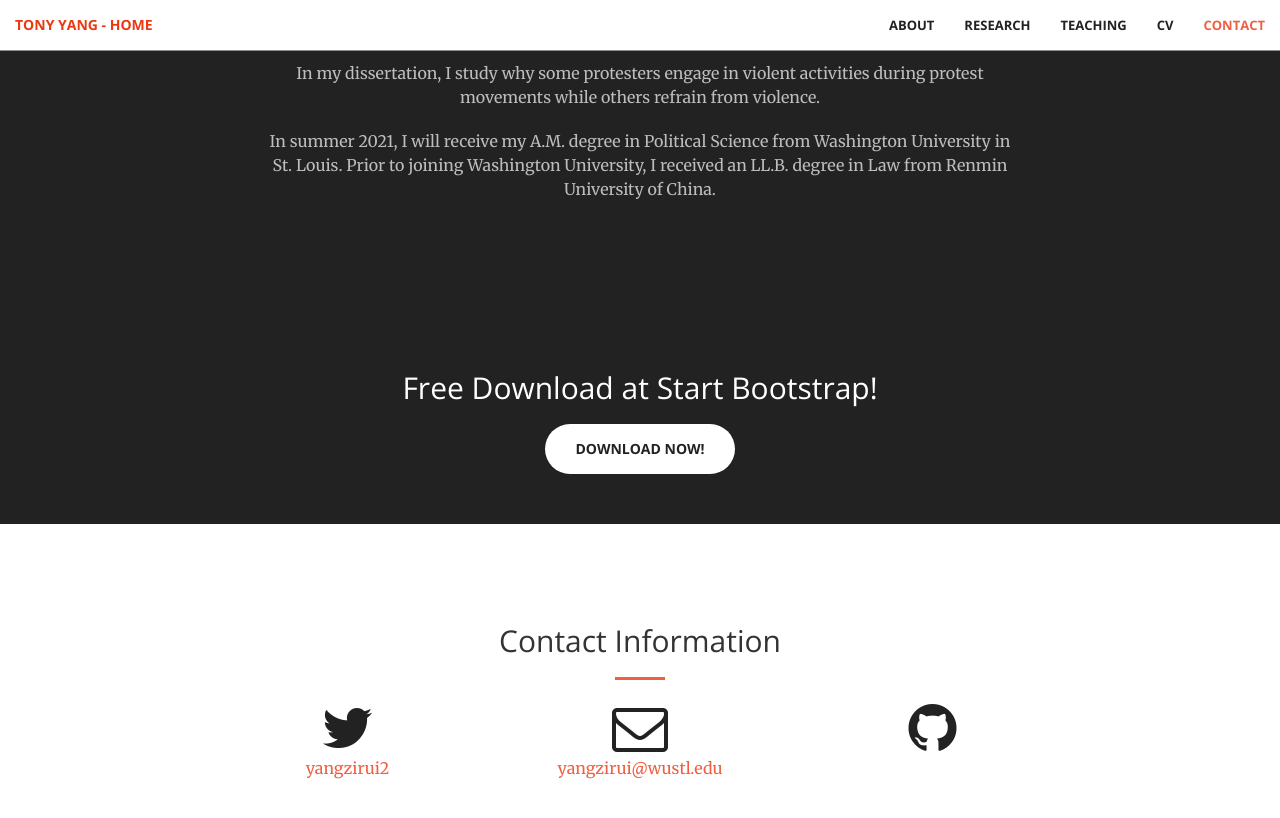
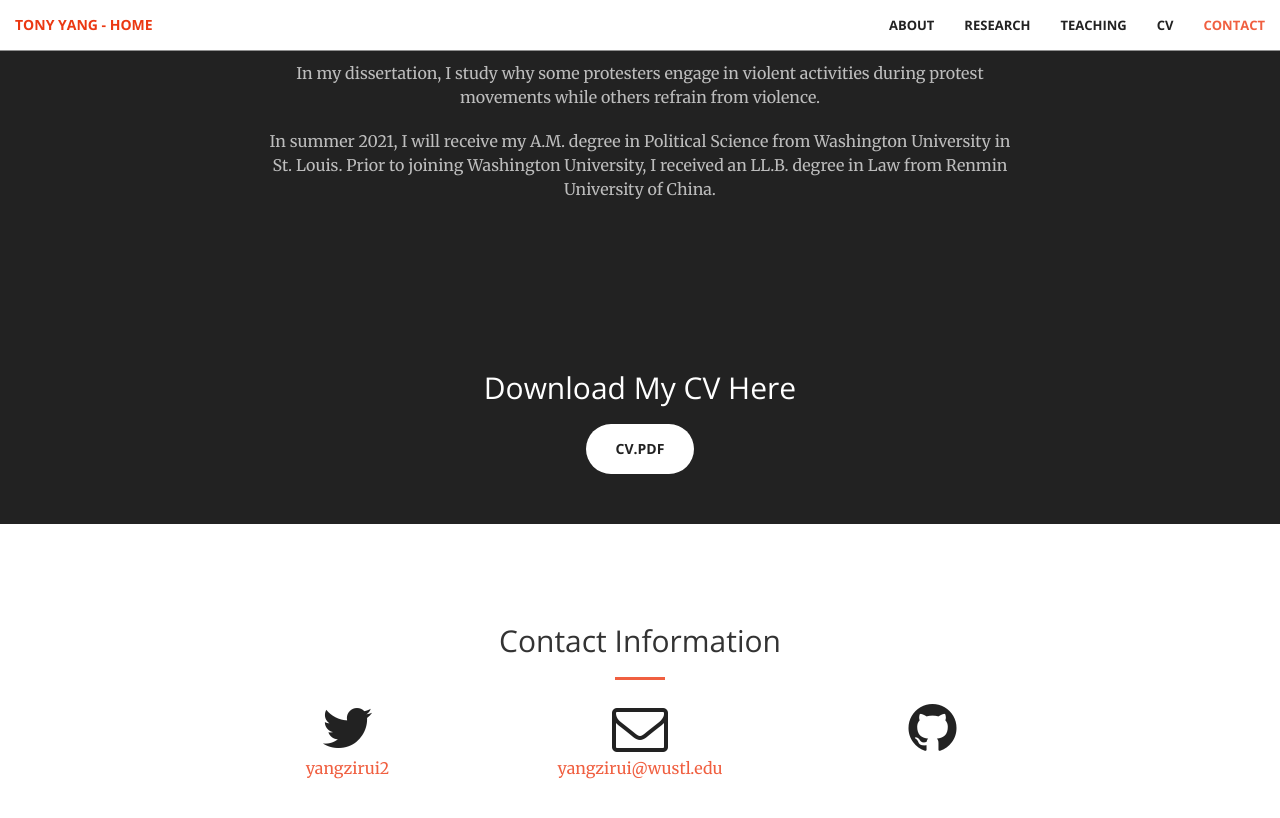
Before and after one commit to tonyhsfz/website, a Jekyll site: the page built from index.html, in a window 1280 px wide and 900 px high, scrolled down 2823 px. Shown: the top 818 px of the window. Built offline with Jekyll 4.4.1, drawn with Linux system fonts in a browser that asks for light colours.

Commit message:
Update aside.html

```diff
--- a/_includes/aside.html
+++ b/_includes/aside.html
@@ -1,8 +1,8 @@
   <aside class="bg-dark">
       <div class="container text-center">
           <div class="call-to-action">
-              <h2>Free Download at Start Bootstrap!</h2>
-              <a href="#" class="btn btn-default btn-xl wow tada">Download Now!</a>
+              <h2>Download My CV Here</h2>
+              <a href="#" class="btn btn-default btn-xl wow tada">CV.pdf</a>
           </div>
       </div>
   </aside>
```
